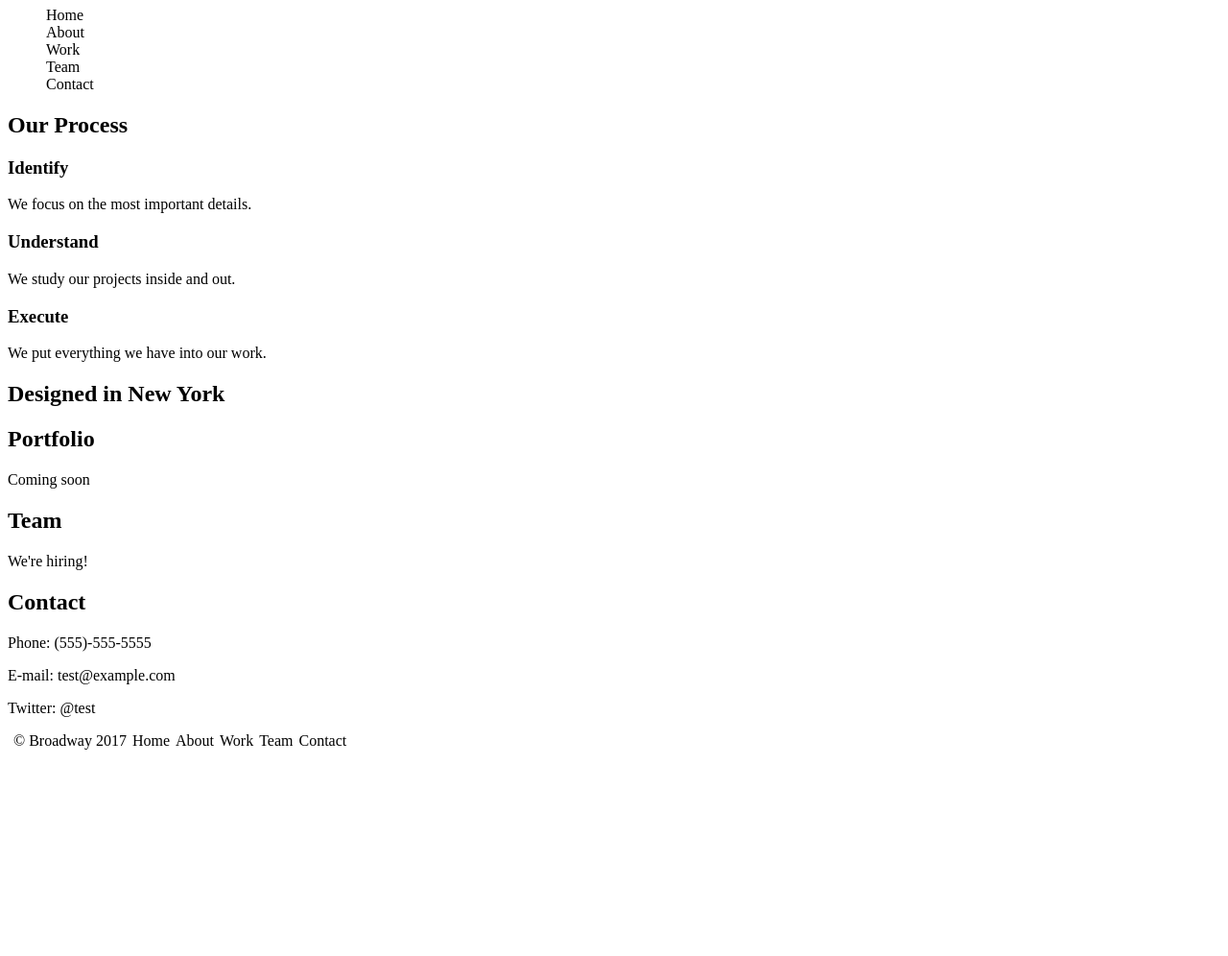
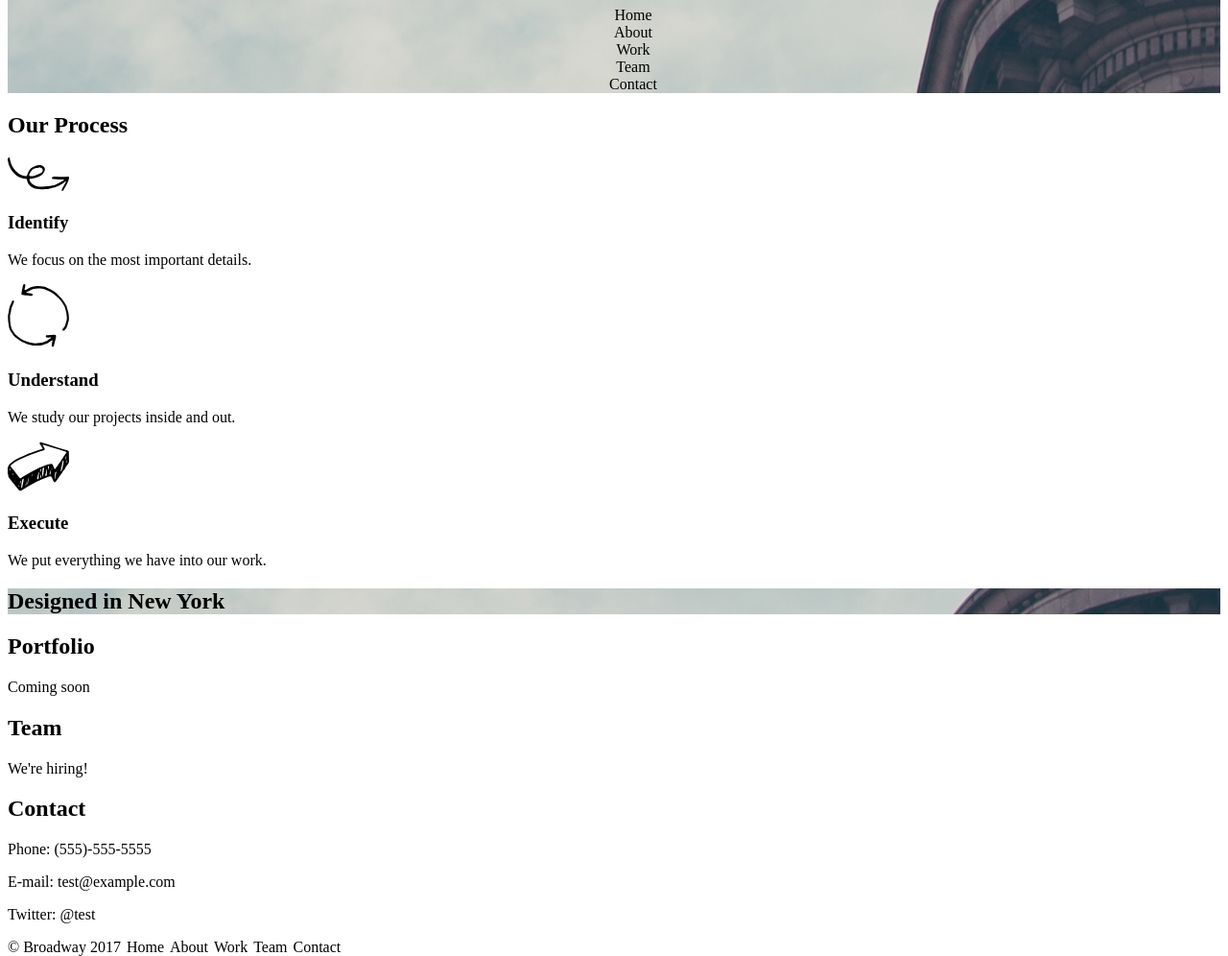
Before and after one commit to nickpatsiopoulos/BroadwayDesign, a plain HTML site: page index.html in a window 1280 px wide. Shown: the part 73-1069 px from the top of the page at 96% size. Before the commit the page ends 854 px from the top, so only its background shows below. Drawn offline with Linux system fonts and the light colour scheme.

Commit message:
Adding background images

```diff
--- a/Resources/CSS/stylesheet.css
+++ b/Resources/CSS/stylesheet.css
@@ -1,3 +1,9 @@
+.title {
+  position: relative;
+  text-align: center;
+  background-image: url("../Images/the-flatiron-building.png");
+}
+
 .footer ul {
   list-style: none;
   padding-left: 0;
@@ -5,5 +11,9 @@
 
 .footer li {
   float: left;
-  padding-left: 6px;
+  padding-right: 6px;
 }
+
+#Designed {
+  background-image: url("../Images/the-flatiron-building.png");
+}
--- a/index.html
+++ b/index.html
@@ -6,6 +6,7 @@
     <title>Broadway Design</title>
   </head>
   <body>
+    <div class="title">
       <h1>Broadway Design</h1>
       <ul style="list-style-type:none;">
         <li><a>Home</a></li>
@@ -14,11 +15,15 @@
         <li><a>Team</a></li>
         <li><a>Contact</a></li>
       </ul>
+    </div>
     <h2>Our Process</h2>
+    <p><img src="Resources/Images/identify.svg"></p>
     <h3>Identify</h3>
     <p>We focus on the most important details.</p>
+    <p><img src="Resources/Images/understand.svg"></p>
     <h3>Understand</h3>
     <p>We study our projects inside and out.</p>
+    <p><img src="Resources/Images/execute.svg"></p>
     <h3>Execute</h3>
     <p>We put everything we have into our work.</p>
 
@@ -34,7 +39,7 @@
     <p>Twitter: @test</p>
 
     <div class="footer">
-      <ul style="list-style-type:none;">
+      <ul>
       <li>© Broadway 2017</li>
       <li><a>Home</a></li>
       <li><a>About</a></li>
```
Also changed, not shown: Resources/Images/execute.svg (added), Resources/Images/identify.svg (added), Resources/Images/the-flatiron-building.png (added), Resources/Images/understand.svg (added). Lines whose indentation alone changed are shown as unchanged.
